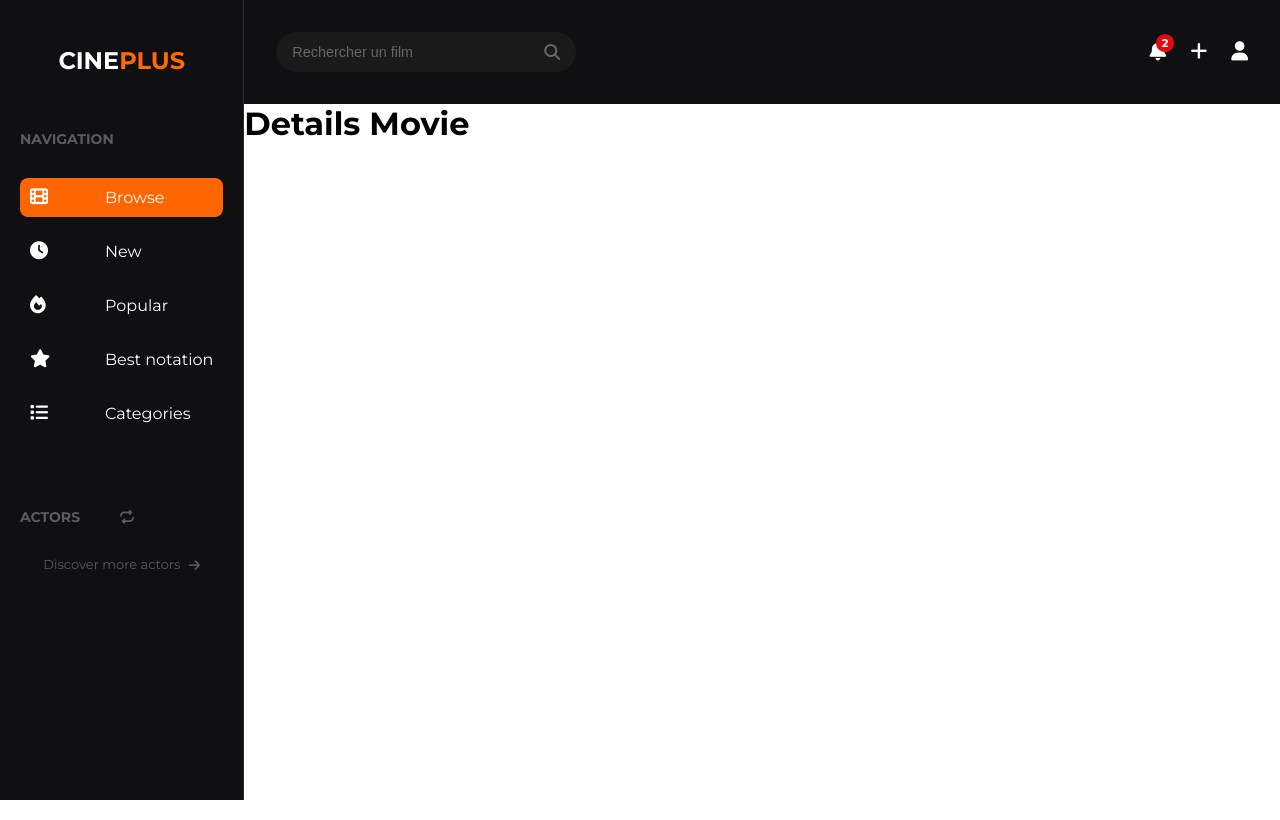
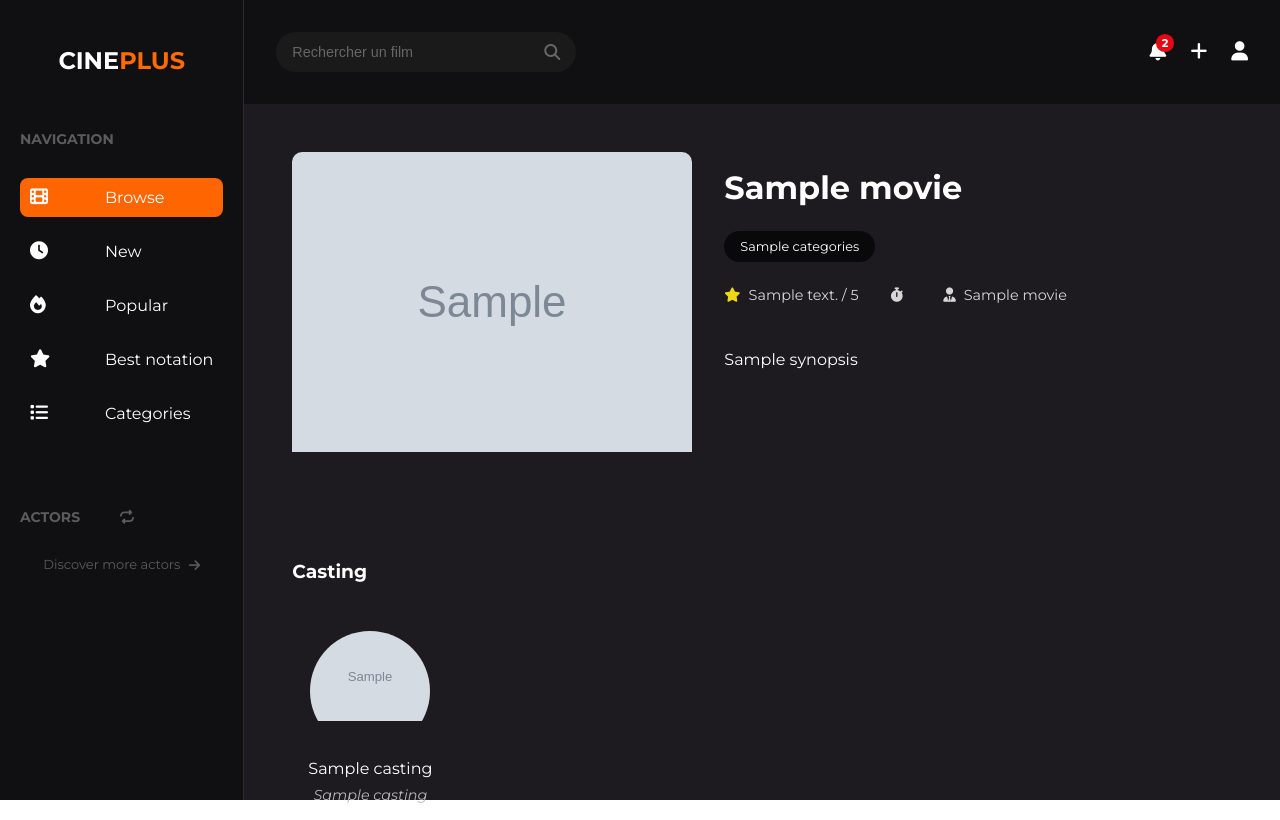
Before and after one commit to LouisHyt/Cinema-MVC, a PHP site: template php/view/detailsMovie.php in a window 1280 px wide. Run offline with PHP 8.4, Linux system fonts and the light colour scheme; the template is opened without the code that fills it: most values are stand-ins (such as "Sample title", 1, 10 or a date in 2020); grey boxes marked "Sample" are stand-in pictures; data that the repository does not hold is empty.

Commit message:
Added Film Details

```diff
--- a/php/controller/PersonController.php
+++ b/php/controller/PersonController.php
@@ -19,7 +19,7 @@
 
         public function detailsPerson(int $id) {
             $personManager = new PersonManager();
-            $person = $personManager->getPersonById($id);
+            $personDetails = $personManager->getPersonById($id);
             require "view/detailsPerson.php";
         }
     }
--- a/php/controller/movieController.php
+++ b/php/controller/movieController.php
@@ -14,7 +14,7 @@
 
         public function detailsMovie(int $id) {
             $movieManager = new MovieManager();
-            $movie = $movieManager->getMovieById($id);
+            $movieDetails = $movieManager->getMovieById($id);
             require "view/detailsMovie.php";
         }
     }
--- a/php/model/manager/ApiManager.php
+++ b/php/model/manager/ApiManager.php
@@ -15,7 +15,7 @@
             ");
             $request->bindValue(":name", "%$name%", \PDO::PARAM_STR);
             $request->execute();
-            $movies = $request->fetchAll();
+            $movies = $request->fetchAll(\PDO::FETCH_ASSOC);
             return $movies;
 
         }
--- a/php/model/manager/HomePageManager.php
+++ b/php/model/manager/HomePageManager.php
@@ -15,7 +15,7 @@
                 ORDER BY note DESC
                 LIMIT 15
             ");
-            $recommendations = $request->fetchAll();
+            $recommendations = $request->fetchAll(\PDO::FETCH_ASSOC);
             return $recommendations;
         }
     }
--- /dev/null
+++ b/php/public/css/detailsMovie.css
@@ -0,0 +1,129 @@
+.movie-details {
+    display: grid;
+    height: 100%;
+    grid-template-rows: 45vh 1fr;
+    color: white;
+    background-color: var(--background-secondary-clr);
+    padding: 3rem;
+    gap: 3rem;
+}
+
+.movie-infos {
+    display: grid;
+    grid-template-columns: auto 1fr;
+    gap: 2rem;
+
+    .movie-poster{
+        border-radius: 10px;
+        overflow: hidden;
+
+        & > img {
+            width: 100%;
+            object-fit: cover;
+        }
+    }
+
+    .movie-content {
+        display: flex;
+        flex-direction: column;
+        gap: 1.5rem;
+        padding-block: 1rem;
+    }
+
+    .movie-content > h2 {
+        font-size: 2rem;
+    }
+
+    .movie-content > .categories {
+        display: flex;
+        gap: 1rem;
+
+        & > span {
+            padding: 0.5rem 1rem;
+            border-radius: 20px;
+            font-size: 0.8rem;
+            background-color: rgba(0, 0, 0, 0.678);
+        }
+    }
+
+    .movie-content > .stats{
+        display: flex;
+        gap: 2rem;
+        font-size: 0.9rem;
+        color: rgb(214, 214, 214);
+
+        & > div {
+            display: inline-flex;
+            gap: 0.5rem;
+            align-items: center;
+        }
+
+        .fa-star{
+            color: rgb(238, 216, 21);
+        }
+    }
+
+    .movie-content > .movie-synopsis{
+
+        margin-top: 20px;
+        max-width: 50vw;
+
+        pre {
+            font-family: inherit;
+            text-wrap: wrap;
+            line-height: 1.5;
+        }
+    }
+}
+
+.casting-infos{
+    display: flex;
+    flex-direction: column;
+    gap: 2rem;
+}
+
+.casting-infos > .actor-wrapper{
+    display: flex;
+    flex-wrap: wrap;
+    gap: 2.5rem;
+}
+
+.actor-wrapper > .actor-card{
+    display: flex;
+    flex-direction: column;
+    align-items: center;
+    justify-content: center;
+    gap: 0.5rem;
+    padding: 1rem;
+    cursor: pointer;
+    transform: scale(1);
+    transition: transform 250ms;
+
+    &:hover{
+        transform: scale(1.025);
+    }
+
+    & > .actor-image{
+        width: 120px;
+        aspect-ratio: 1;
+        border-radius: 100vw;
+        overflow: hidden;
+    }
+
+    & > .actor-name{
+        text-align: center;
+    }
+
+    & > .actor-role{
+        color: rgb(184, 184, 184);
+        text-align: center;
+        font-size: 0.9rem;
+        font-style: italic;
+    }
+
+
+    & > .actor-image > img {
+        width: 100%;
+        object-fit: cover;
+    }
+}
--- a/php/public/css/homePage.css
+++ b/php/public/css/homePage.css
@@ -1,7 +1,7 @@
 .home-page{
     display: grid;
     height: 100%;
-    grid-template-rows: 45vh 1fr;
+    grid-template-rows: 50vh 1fr;
     color: white;
 }
 
--- a/php/public/css/style.css
+++ b/php/public/css/style.css
@@ -4,6 +4,7 @@
     --accent-clr: #FF6500;
     --discrete-clr: #5B5B5B;
     --background-clr: #100F12;
+    --background-secondary-clr: rgb(29, 26, 32);
     --border-clr: rgb(43, 43, 43);
 }
 
--- a/php/view/detailsMovie.php
+++ b/php/view/detailsMovie.php
@@ -1,11 +1,69 @@
-<?php ob_start(); ?>
+<?php ob_start();
 
-<h1>Details Movie</h1>
+    // var_dump($movieDetails);
+    // die;
+
+    use Services\Utils;
+    $formattedDuration = Utils::formatDuration($movieDetails['movie']['duration']);
+
+?>
+
+<link rel="stylesheet" href="public/css/detailsMovie.css">
+<div class="movie-details">
+    <section class="movie-infos">
+        <figure class="movie-poster">
+            <img src="<?= $movieDetails['movie']["poster_image"] ?>" alt="Poster of the movie <?= $movieDetails['movie']["title"] ?>">
+        </figure>
+        <div class="movie-content">
+            <h2><?= $movieDetails['movie']["title"] ?></h2>
+            <div class="categories">
+                <?php foreach (explode(",", $movieDetails['movie']["categories"]) as $category) : ?>
+                    <span class="category"><?= $category ?></span>
+                <?php endforeach; ?>
+            </div>
+            <div class="stats">
+                <div class="stat-note">
+                    <i class="fa-solid fa-star"></i>
+                    <span><?= $movieDetails['movie']["note"] ?> / 5</span>
+                </div>
+                <div class="stat-duration">
+                    <i class="fa-solid fa-stopwatch"></i>
+                    <span><?= $formattedDuration ?></span>
+                </div>
+                <div class="stat-realisator">
+                    <i class="fa-solid fa-user-tie"></i>
+                    <a href="./?action=detailsPerson&id=<?= $movieDetails['movie']["director_id"] ?>"><?= $movieDetails['movie']["director_name"] ?></a>
+                </div>
+            </div>
+            <div class="movie-synopsis">
+                <pre><?= $movieDetails['movie']["synopsis"] ?></pre>
+            </div>
+        </div>
+    </section>
+    <section class="casting-infos">
+        <h3>Casting</h3>
+        <div class="actor-wrapper">
+            <?php foreach ($movieDetails['casting'] as $actor) : ?>
+                <div class="actor-card">
+                    <figure class="actor-image">
+                        <img src="<?= $actor["profile_image"] ?>" alt="Profile picture of the actor <?= $actor["actor_name"] ?>">
+                    </figure>
+                    <div class="actor-name">
+                        <a href="./?action=detailsPerson&id=<?= $actor["id_person"] ?>"><?= $actor["actor_name"] ?></a>
+                    </div>
+                    <p class="actor-role"><?= $actor["role_name"] ?></p>
+                </div>
+            <?php endforeach; ?>
+        </div>
+    </section>
+</div>
 
 <?php
 
-$title = "Details : " . $movie["title"];
+$title = "Details : " . $movieDetails['movie']["title"];
 $content = ob_get_clean();
-$metadesc = "Details of the movie " . $movie["title"] . "(" . $movie["release_date"].")";
+$metadesc = "Details of the movie " . $movieDetails['movie']["title"] . " by " . $movieDetails['movie']["director_name"];
 
 require 'view/template.php';
+
+?>
--- a/php/view/partials/sidebar.php
+++ b/php/view/partials/sidebar.php
@@ -65,7 +65,7 @@
 
                 <li>
                     <a href="./?action=detailsPerson&id=<?= $actor["id_person"]?>">
-                        <img src="<?= $actor["profile_url"] ?>" alt="<?= "Profile picture of". $actor["full_name"] ?>">
+                        <img src="<?= $actor["profile_image"] ?>" alt="<?= "Profile picture of". $actor["full_name"] ?>">
                         <span> <?= $actor["full_name"] ?> </span>
                     </a>
                 </li>
@@ -90,7 +90,7 @@
 
                 <li>
                     <a href="./?action=detailsPerson&id=<?= $director["id_person"]?>">
-                        <img src="<?= $director["profile_url"] ?>" alt="<?= "Profile picture of". $director["full_name"] ?>">
+                        <img src="<?= $director["profile_image"] ?>" alt="<?= "Profile picture of". $director["full_name"] ?>">
                         <span> <?= $director["full_name"] ?> </span>
                     </a>
                 </li>
```
Also changed, not shown: php/model/manager/MovieManager.php (+48 -6 lines), php/model/manager/PersonManager.php (+60 -8 lines), php/public/css/detailsPerson.css (added, +9 -0 lines), php/services/Utils.php (+7 -2 lines), php/view/detailsPerson.php (+13 -5 lines).
